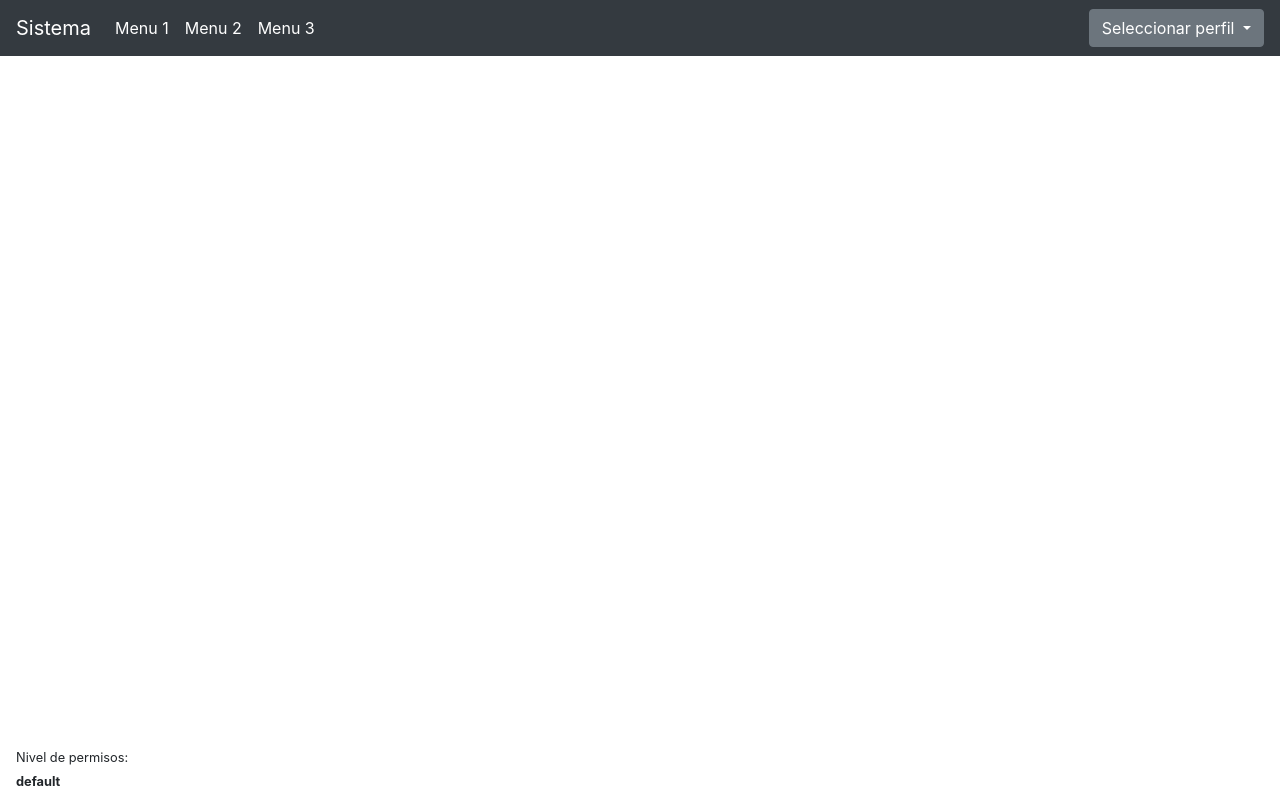
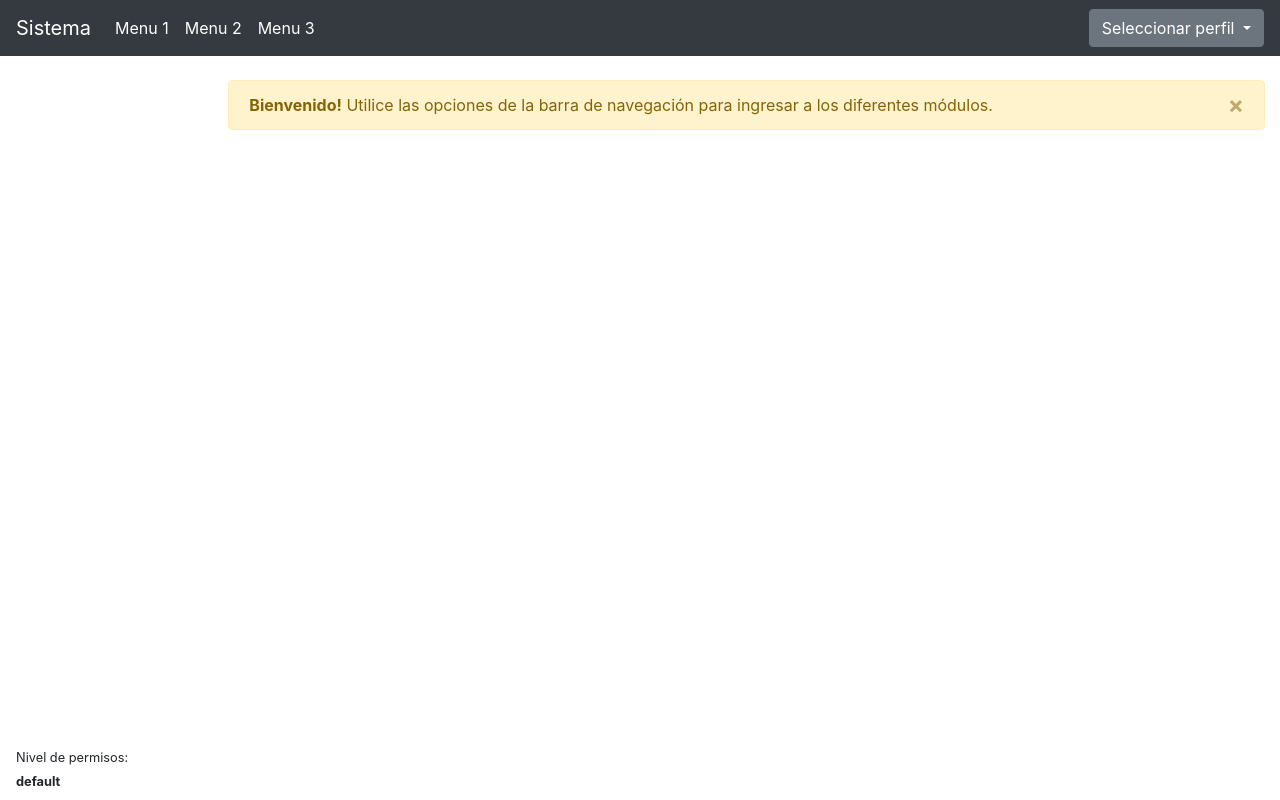
Before and after one commit to gustavo-campo/menu-dinamico-angular, an Angular app: page / in a window 1280 px wide. Built offline with nearby package versions, Linux system fonts and the light colour scheme.

Commit message:
Se agrega mensaje de bienvenida

```diff
--- a/src/app/app.component.html
+++ b/src/app/app.component.html
@@ -7,6 +7,14 @@
 			<app-sidebar></app-sidebar>
 		</div>
 		<div class="col-md-10"> <!-- columna de la main view -->
+
+				<div class="alert alert-warning alert-dismissible fade show" role="alert">
+					<strong>Bienvenido!</strong> Utilice las opciones de la barra de navegación para ingresar a los diferentes módulos.
+					<button type="button" class="close" data-dismiss="alert" aria-label="Close">
+						<span aria-hidden="true">&times;</span>
+					</button>
+				</div>
+
 			<app-main-view></app-main-view>
 		</div>
 	</div>
--- a/src/app/nav/nav.component.html
+++ b/src/app/nav/nav.component.html
@@ -15,6 +15,7 @@
         <a class="nav-link" (click)="seleccionarMenu(3)">Menu 3<span class="sr-only">(current)</span></a>
       </li>
     </ul>
+
     <div class="btn-group">
       <button type="button" class="btn btn-secondary dropdown-toggle" data-toggle="dropdown" aria-haspopup="true" aria-expanded="false">
         Seleccionar perfil
```
